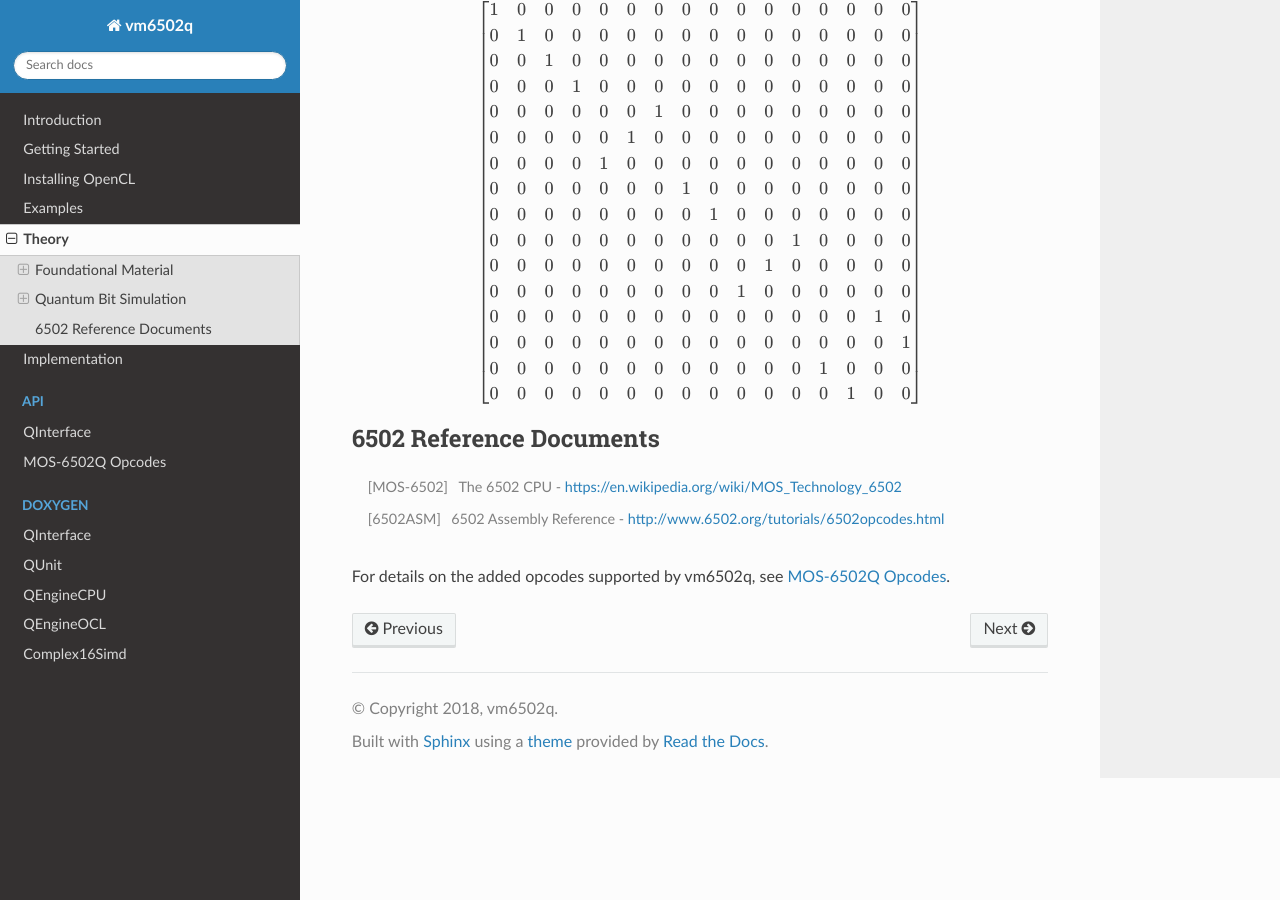
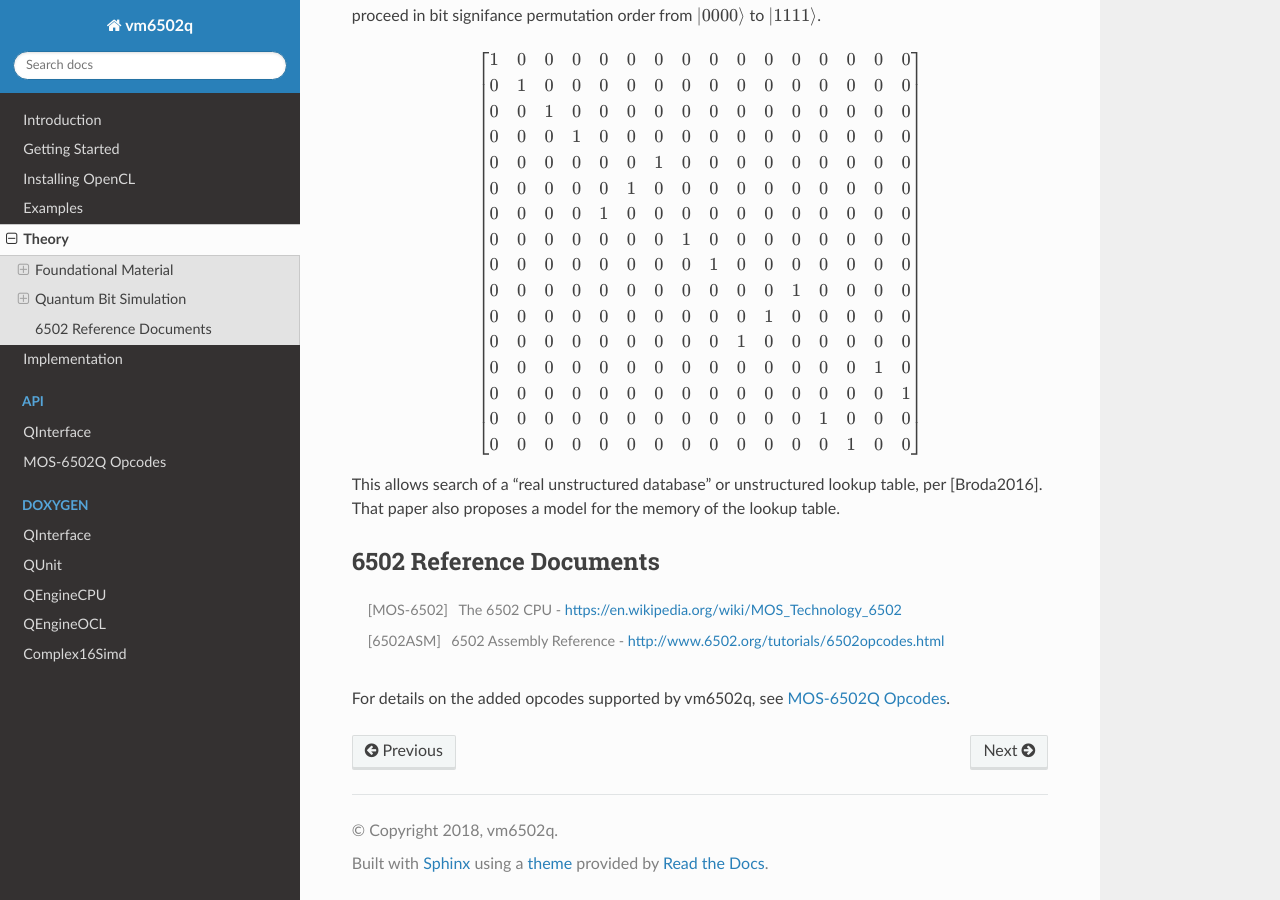
Before and after one commit to vm6502q/qrack.github.io, a Sphinx documentation site: the page built from docs/theory.rst, in a window 1280 px wide and 900 px high, scrolled down 5064 px. Built offline with Sphinx 7.4.7 and the Read the Docs theme 2.0.0, drawn with Linux system fonts in a browser that asks for light colours; some of the changed text lies outside the part shown.

Commit message:
Reorganizing references

```diff
--- a/docs/performance/index.rst
+++ b/docs/performance/index.rst
@@ -202,4 +202,3 @@ Citations
 .. _`QHipster`: https://TBD.com
 .. _`Quantiki`: https://www.quantiki.org/wiki/list-qc-simulators
 .. _`Breaking the 49-Qubit Barrier in the Simulation of Quantum Circuits`: https://arxiv.org/abs/1710.05867
-.. _`Quantum search of a real unstructured database`: https://arxiv.org/abs/1502.04943
--- a/docs/theory.rst
+++ b/docs/theory.rst
@@ -23,6 +23,7 @@ Grover Search Algorithm
 .. [Grover] `Grover Search Algorithm <https://en.wikipedia.org/wiki/Grover%27s_algorithm>`_
 .. [GroverSummary] `Introduction to Implementing Grover's Search Algorithm <http://twistedoakstudios.com/blog/Post2644_grovers-quantum-search-algorithm>`_
 .. [GroverVisual] `Visualization of Grover's Search Algorithm <http://davidbkemp.github.io/animated-qubits/grover.html>`_
+.. [Broda2016] `Broda, Bogusław. "Quantum search of a real unstructured database." The European Physical Journal Plus 131.2 (2016): 38. <https://arxiv.org/abs/1502.04943>`_
 
 Quantum Bit Simulation
 ----------------------
@@ -383,6 +384,8 @@ Note that the VM6502Q X-addressed LDA, ADC, and SBC operations can load, add, or
 		0 & 0 & 0 & 0 & 0 & 0 & 0 & 0 & 0 & 0 & 0 & 0 & 0 & 1 & 0 & 0
 	\end{bmatrix}
 
+This allows search of a "real unstructured database" or unstructured lookup table, per [Broda2016]. That paper also proposes a model for the memory of the lookup table.
+
 6502 Reference Documents
 ------------------------
 
```
